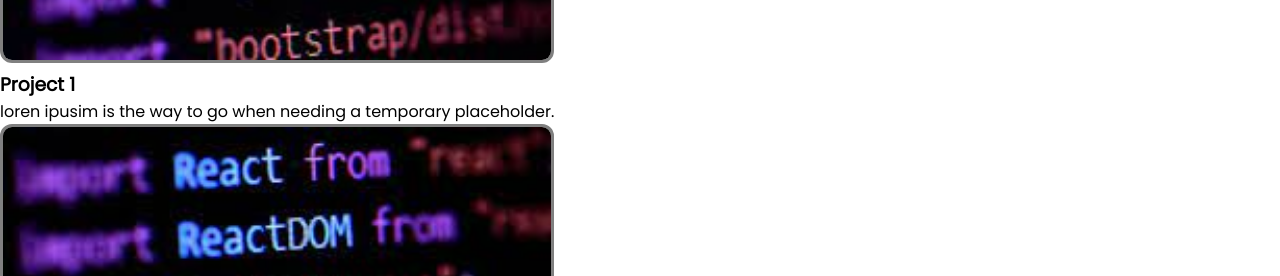
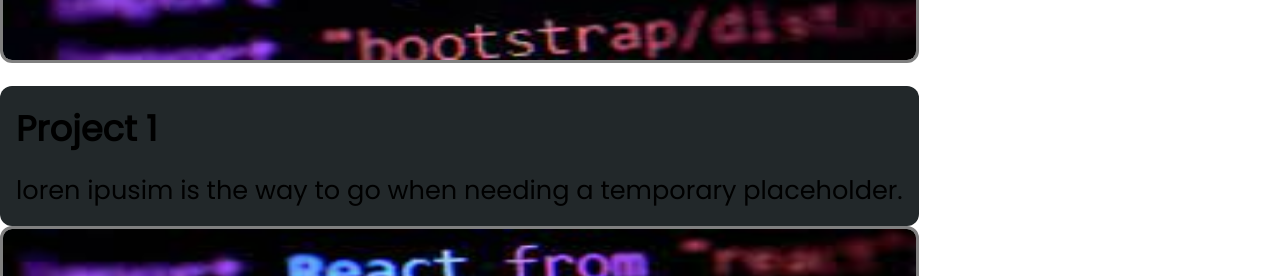
Before and after one commit to NMarti20/natasha-martinez-portfolio, a React (Create React App) app: page / in a window 1280 px wide. Shown: the part 2468-2744 px from the top of the page. Built offline with nearby package versions, Linux system fonts and the light colour scheme; the HTML template or start-up script is replaced by a standard one.

Commit message:
added styles to project item

```diff
--- a/src/components/ProjectItem/_projectItem.scss
+++ b/src/components/ProjectItem/_projectItem.scss
@@ -8,8 +8,27 @@
 
   @media (max-width: 768px) {
     width: 100%;
+    height: 350px;
   }
+}
+
+.projectItem__info {
+  margin-top: 1rem;
+  background-color: rgb(34, 40, 42);
+  padding: 1rem;
+  border-radius: 12px;
 }
 .img {
   height: 100%;
 }
+
+.projectItem__title {
+  font-size: 2.2rem;
+}
+
+.projectItem__desc {
+  font-size: 1.6rem;
+  margin-top: 1rem;
+  @media (max-width: 768px) {
+  }
+}
```
